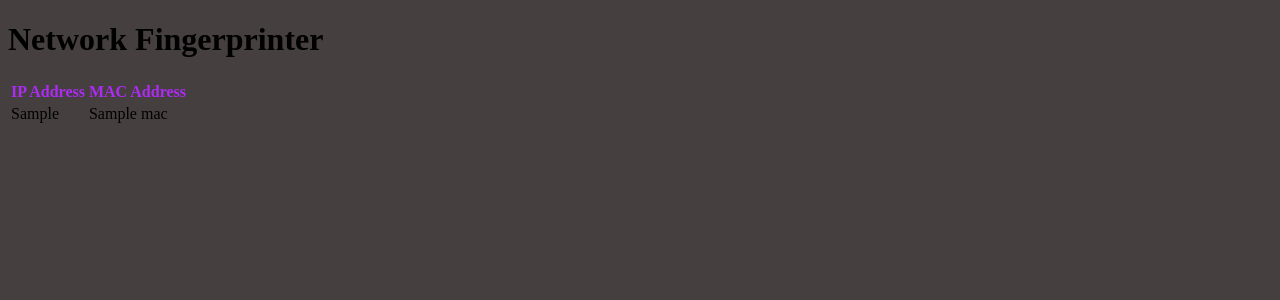
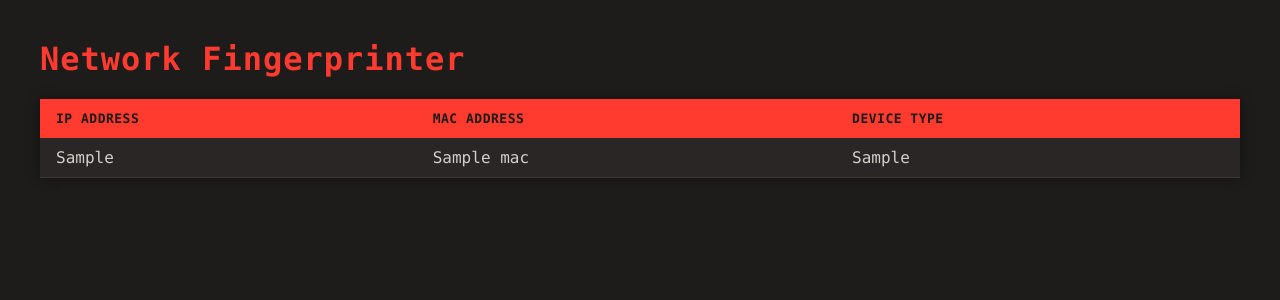
Before and after one commit to veefs/network-fingerprinter, a Flask app: template templates/index.html in a window 1280 px wide. Shown: the top 300 px of the page. Run offline with Flask 3, Linux system fonts and the light colour scheme; the template is opened without the code that fills it: most values are stand-ins (such as "Sample title", 1, 10 or a date in 2020).

Commit message:
ui changes

```diff
--- a/app.py
+++ b/app.py
@@ -1,5 +1,6 @@
 from flask import Flask, render_template
 import re
+import requests
 import subprocess
 
 app = Flask(__name__)
@@ -16,7 +17,15 @@ def get_devices():
                 ip = parts[0]
                 mac = parts[1]
                 ipType = parts[2]
-                devices.append({"ip": ip, "mac": mac, "ip type": ipType})
+
+                deviceType = requests.get(f"https://api.maclookup.app/v2/macs/{mac}/company/name")
+
+                devices.append({
+                    "ip": ip,
+                    "mac": mac,
+                    "ipType": ipType,
+                    "deviceType": deviceType.text
+                })
 
     return devices
 
--- a/static/style.css
+++ b/static/style.css
@@ -1,7 +1,43 @@
 body {
-    background-color: #453f3f;
+    background-color: #1e1b1b;
+    color: #d4cfc9;
+    font-family: 'Consolas', 'Monaco', monospace;
+    margin: 40px;
+}
+
+h1 {
+    color: #FF3B30;
+    letter-spacing: 1px;
+}
+
+table {
+    width: 100%;
+    border-collapse: collapse;
+    background-color: #2a2626;
+    box-shadow: 0 0 12px rgba(0, 0, 0, 0.4);
 }
 
 .title-card th {
-    color: rgb(173, 43, 242);
+    background-color: #FF3B30;
+    color: #1e1b1b;
+    text-align: left;
+    padding: 12px 16px;
+    font-weight: 700;
+    text-transform: uppercase;
+    font-size: 13px;
+    letter-spacing: 0.5px;
 }
+
+.item-card td {
+    padding: 10px 16px;
+    border-bottom: 1px solid #3a3535;
+    color: #d4cfc9;
+}
+
+.item-card:hover {
+    background-color: #353030;
+}
+
+.item-card:nth-child(even) {
+    background-color: #252121;
+}
--- a/templates/index.html
+++ b/templates/index.html
@@ -15,6 +15,7 @@
             <tr>
                 <th>IP Address</th>
                 <th>MAC Address</th>
+                <th>Device Type</th>
             </tr>
         </thead>
         <tbody>
@@ -22,6 +23,7 @@
             <tr class="item-card">
                 <td>{{ device.ip }}</td>
                 <td>{{ device.mac }}</td>
+                <td>{{ device.deviceType }}</td>
             </tr>
             {% endfor %}
         </tbody>
```
Also changed, not shown: README.md.
